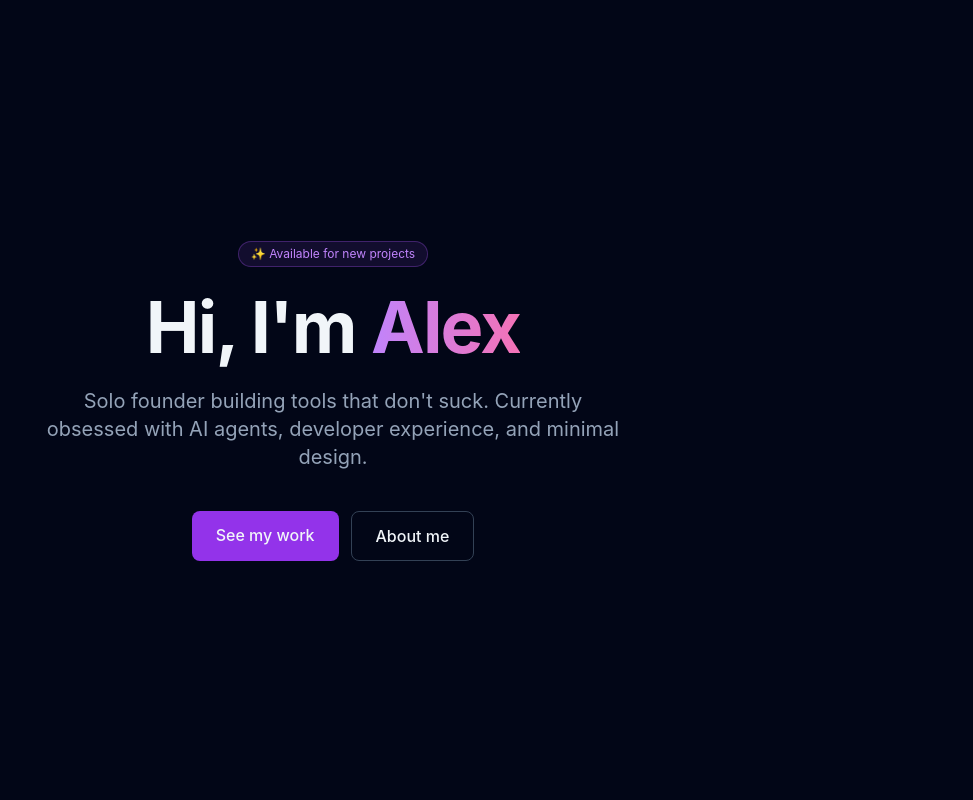
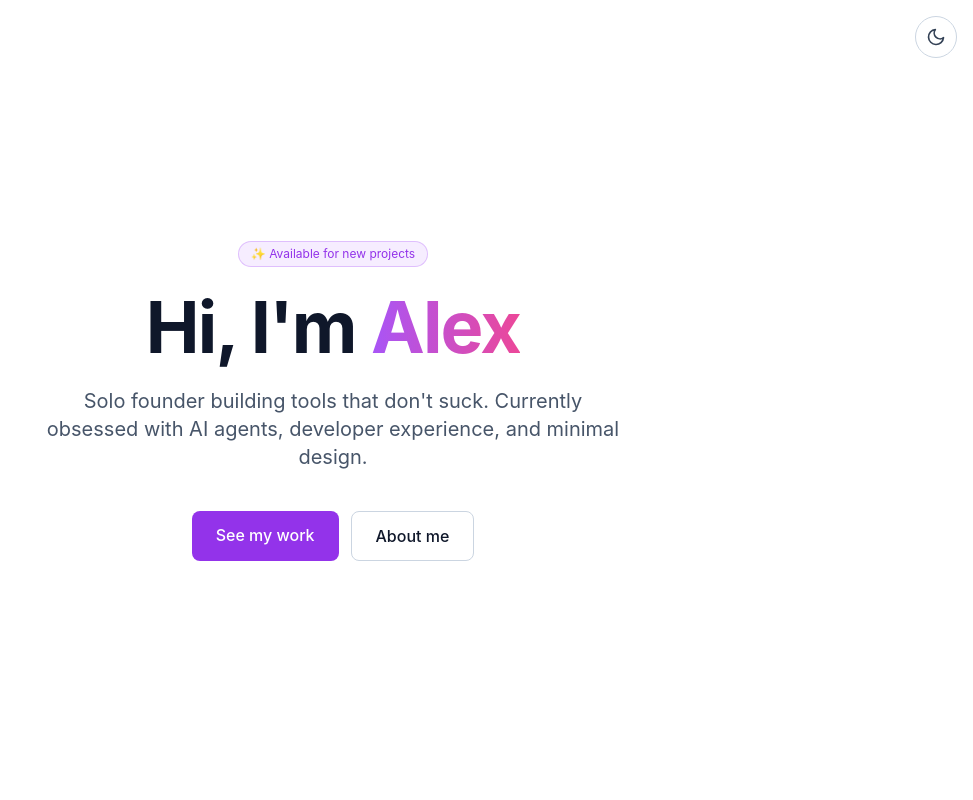
Before and after one commit to ThePyth0nKid/soloPortfolio, a React (Vite) app: page / in a window 1280 px wide. Shown: the top 800 px of the page, without its empty margins (307-1280 px from the left). Built offline with nearby package versions, Linux system fonts and the light colour scheme.

Commit message:
feat: Add a dark mode toggle to the home page (via PatchParty: Innovator)

```diff
--- a/index.html
+++ b/index.html
@@ -2,9 +2,19 @@
 <html lang="en">
   <head>
     <meta charset="UTF-8" />
-    <link rel="icon" type="image/svg+xml" href="/vite.svg" />
     <meta name="viewport" content="width=device-width, initial-scale=1.0" />
-    <title>Alex Chen — Solo Founder Portfolio</title>
+    <title>Alex Chen — Solo Portfolio</title>
+    <script>
+      // Prevent flash of wrong theme on first paint
+      (function () {
+        try {
+          var stored = localStorage.getItem('theme');
+          var prefersDark = window.matchMedia('(prefers-color-scheme: dark)').matches;
+          var theme = stored || (prefersDark ? 'dark' : 'light');
+          if (theme === 'dark') document.documentElement.classList.add('dark');
+        } catch (e) {}
+      })();
+    </script>
   </head>
   <body>
     <div id="root"></div>
--- a/src/App.jsx
+++ b/src/App.jsx
@@ -1,17 +1,19 @@
 import Hero from './components/Hero'
 import About from './components/About'
 import Projects from './components/Projects'
+import ThemeToggle from './components/ThemeToggle'
 // 👇 PatchParty agents will add a Contact section here
 // import Contact from './components/Contact'
 
 export default function App() {
   return (
     <div className="min-h-screen">
+      <ThemeToggle />
       <Hero />
       <About />
       <Projects />
       {/* <Contact /> ← agents add this */}
-      <footer className="py-8 text-center text-sm text-slate-500 border-t border-slate-800">
+      <footer className="py-8 text-center text-sm text-slate-500 border-t border-slate-200 dark:border-slate-800">
         © 2026 Alex Chen — built with too much coffee ☕
       </footer>
     </div>
--- a/src/components/About.jsx
+++ b/src/components/About.jsx
@@ -3,7 +3,7 @@ export default function About() {
     <section id="about" className="py-24 px-6">
       <div className="max-w-3xl mx-auto space-y-6">
         <h2 className="text-4xl font-bold">About</h2>
-        <div className="space-y-4 text-slate-400 leading-relaxed">
+        <div className="space-y-4 text-slate-600 dark:text-slate-400 leading-relaxed">
           <p>
             I've spent the last 8 years building products at startups and big
             tech. Burned out twice, learned some lessons. Now I build alone —
@@ -23,7 +23,7 @@ export default function About() {
           {['React', 'TypeScript', 'Python', 'Postgres', 'AI/ML', 'Design'].map((skill) => (
             <span
               key={skill}
-              className="px-3 py-1 bg-slate-800 border border-slate-700 rounded-md text-xs text-slate-300"
+              className="px-3 py-1 bg-slate-100 dark:bg-slate-800 border border-slate-200 dark:border-slate-700 rounded-md text-xs text-slate-700 dark:text-slate-300"
             >
               {skill}
             </span>
--- a/src/components/Hero.jsx
+++ b/src/components/Hero.jsx
@@ -2,29 +2,29 @@ export default function Hero() {
   return (
     <section className="min-h-screen flex flex-col items-center justify-center px-6 text-center">
       <div className="max-w-3xl space-y-6">
-        <div className="inline-block px-3 py-1 bg-purple-500/10 border border-purple-500/30 rounded-full text-xs text-purple-400">
+        <div className="inline-block px-3 py-1 bg-purple-500/10 border border-purple-500/30 rounded-full text-xs text-purple-600 dark:text-purple-400">
           ✨ Available for new projects
         </div>
         <h1 className="text-6xl md:text-7xl font-bold tracking-tight">
           Hi, I'm{' '}
-          <span className="bg-gradient-to-r from-purple-400 to-pink-400 bg-clip-text text-transparent">
+          <span className="bg-gradient-to-r from-purple-500 to-pink-500 dark:from-purple-400 dark:to-pink-400 bg-clip-text text-transparent">
             Alex
           </span>
         </h1>
-        <p className="text-xl text-slate-400 max-w-xl mx-auto">
+        <p className="text-xl text-slate-600 dark:text-slate-400 max-w-xl mx-auto">
           Solo founder building tools that don't suck. Currently obsessed with
           AI agents, developer experience, and minimal design.
         </p>
         <div className="flex gap-3 justify-center pt-4">
           <a
             href="#projects"
-            className="px-6 py-3 bg-purple-600 hover:bg-purple-500 rounded-lg font-medium transition-colors"
+            className="px-6 py-3 bg-purple-600 hover:bg-purple-500 text-white rounded-lg font-medium transition-colors"
           >
             See my work
           </a>
           <a
             href="#about"
-            className="px-6 py-3 border border-slate-700 hover:border-slate-500 rounded-lg font-medium transition-colors"
+            className="px-6 py-3 border border-slate-300 dark:border-slate-700 hover:border-slate-500 rounded-lg font-medium transition-colors"
           >
             About me
           </a>
--- a/src/components/Projects.jsx
+++ b/src/components/Projects.jsx
@@ -21,30 +21,30 @@ const PROJECTS = [
 
 export default function Projects() {
   return (
-    <section id="projects" className="py-24 px-6 bg-slate-900/30">
+    <section id="projects" className="py-24 px-6 bg-slate-50 dark:bg-slate-900/30">
       <div className="max-w-4xl mx-auto space-y-8">
         <h2 className="text-4xl font-bold">Projects</h2>
         <div className="grid md:grid-cols-3 gap-4">
           {PROJECTS.map((project) => (
             <div
               key={project.name}
-              className="p-6 bg-slate-900 border border-slate-800 rounded-xl hover:border-slate-700 transition-colors"
+              className="p-6 bg-white dark:bg-slate-900 border border-slate-200 dark:border-slate-800 rounded-xl hover:border-slate-400 dark:hover:border-slate-700 transition-colors"
             >
               <div className="flex items-start justify-between mb-3">
                 <h3 className="text-lg font-semibold">{project.name}</h3>
                 <span
                   className={`text-xs px-2 py-0.5 rounded-full ${
                     project.status === 'Live'
-                      ? 'bg-green-500/10 text-green-400 border border-green-500/30'
+                      ? 'bg-green-500/10 text-green-600 dark:text-green-400 border border-green-500/30'
                       : project.status === 'Beta'
-                        ? 'bg-yellow-500/10 text-yellow-400 border border-yellow-500/30'
-                        : 'bg-slate-700 text-slate-400'
+                        ? 'bg-yellow-500/10 text-yellow-600 dark:text-yellow-400 border border-yellow-500/30'
+                        : 'bg-slate-200 dark:bg-slate-700 text-slate-600 dark:text-slate-400'
                   }`}
                 >
                   {project.status}
                 </span>
               </div>
-              <p className="text-sm text-slate-400 mb-3 leading-relaxed">
+              <p className="text-sm text-slate-600 dark:text-slate-400 mb-3 leading-relaxed">
                 {project.description}
               </p>
               <div className="text-xs text-slate-500">{project.tag}</div>
--- /dev/null
+++ b/src/components/ThemeToggle.jsx
@@ -0,0 +1,28 @@
+import { useTheme } from '../hooks/useTheme'
+
+export default function ThemeToggle() {
+  const { theme, toggleTheme } = useTheme()
+  const isDark = theme === 'dark'
+
+  return (
+    <button
+      onClick={toggleTheme}
+      aria-label={`Switch to ${isDark ? 'light' : 'dark'} mode`}
+      title={`Switch to ${isDark ? 'light' : 'dark'} mode`}
+      className="fixed top-4 right-4 z-50 p-2.5 rounded-full border border-slate-300 dark:border-slate-700 bg-white/80 dark:bg-slate-900/80 backdrop-blur hover:border-slate-500 dark:hover:border-slate-500 transition-colors"
+    >
+      {isDark ? (
+        // Sun icon
+        <svg xmlns="http://www.w3.org/2000/svg" width="20" height="20" viewBox="0 0 24 24" fill="none" stroke="currentColor" strokeWidth="2" strokeLinecap="round" strokeLinejoin="round" className="text-yellow-400">
+          <circle cx="12" cy="12" r="4" />
+          <path d="M12 2v2M12 20v2M4.93 4.93l1.41 1.41M17.66 17.66l1.41 1.41M2 12h2M20 12h2M4.93 19.07l1.41-1.41M17.66 6.34l1.41-1.41" />
+        </svg>
+      ) : (
+        // Moon icon
+        <svg xmlns="http://www.w3.org/2000/svg" width="20" height="20" viewBox="0 0 24 24" fill="none" stroke="currentColor" strokeWidth="2" strokeLinecap="round" strokeLinejoin="round" className="text-slate-700">
+          <path d="M21 12.79A9 9 0 1 1 11.21 3 7 7 0 0 0 21 12.79z" />
+        </svg>
+      )}
+    </button>
+  )
+}
--- /dev/null
+++ b/src/hooks/useTheme.js
@@ -0,0 +1,29 @@
+import { useEffect, useState } from 'react'
+
+const STORAGE_KEY = 'theme'
+
+function getInitialTheme() {
+  if (typeof window === 'undefined') return 'dark'
+  const stored = localStorage.getItem(STORAGE_KEY)
+  if (stored === 'light' || stored === 'dark') return stored
+  const prefersDark = window.matchMedia('(prefers-color-scheme: dark)').matches
+  return prefersDark ? 'dark' : 'light'
+}
+
+export function useTheme() {
+  const [theme, setTheme] = useState(getInitialTheme)
+
+  useEffect(() => {
+    const root = document.documentElement
+    if (theme === 'dark') {
+      root.classList.add('dark')
+    } else {
+      root.classList.remove('dark')
+    }
+    localStorage.setItem(STORAGE_KEY, theme)
+  }, [theme])
+
+  const toggleTheme = () => setTheme((t) => (t === 'dark' ? 'light' : 'dark'))
+
+  return { theme, toggleTheme, setTheme }
+}
--- a/src/index.css
+++ b/src/index.css
@@ -4,7 +4,10 @@
 
 @layer base {
   body {
-    @apply bg-slate-950 text-slate-100 antialiased;
+    @apply bg-white text-slate-900 antialiased transition-colors duration-300;
     font-family: -apple-system, BlinkMacSystemFont, 'Segoe UI', Roboto, sans-serif;
   }
+  .dark body {
+    @apply bg-slate-950 text-slate-100;
+  }
 }
--- a/tailwind.config.js
+++ b/tailwind.config.js
@@ -1,6 +1,7 @@
 /** @type {import('tailwindcss').Config} */
 export default {
   content: ['./index.html', './src/**/*.{js,jsx}'],
+  darkMode: 'class',
   theme: {
     extend: {
       fontFamily: {
```
Also changed, not shown: 1 other file (tests, documents, lock files or other folders).
